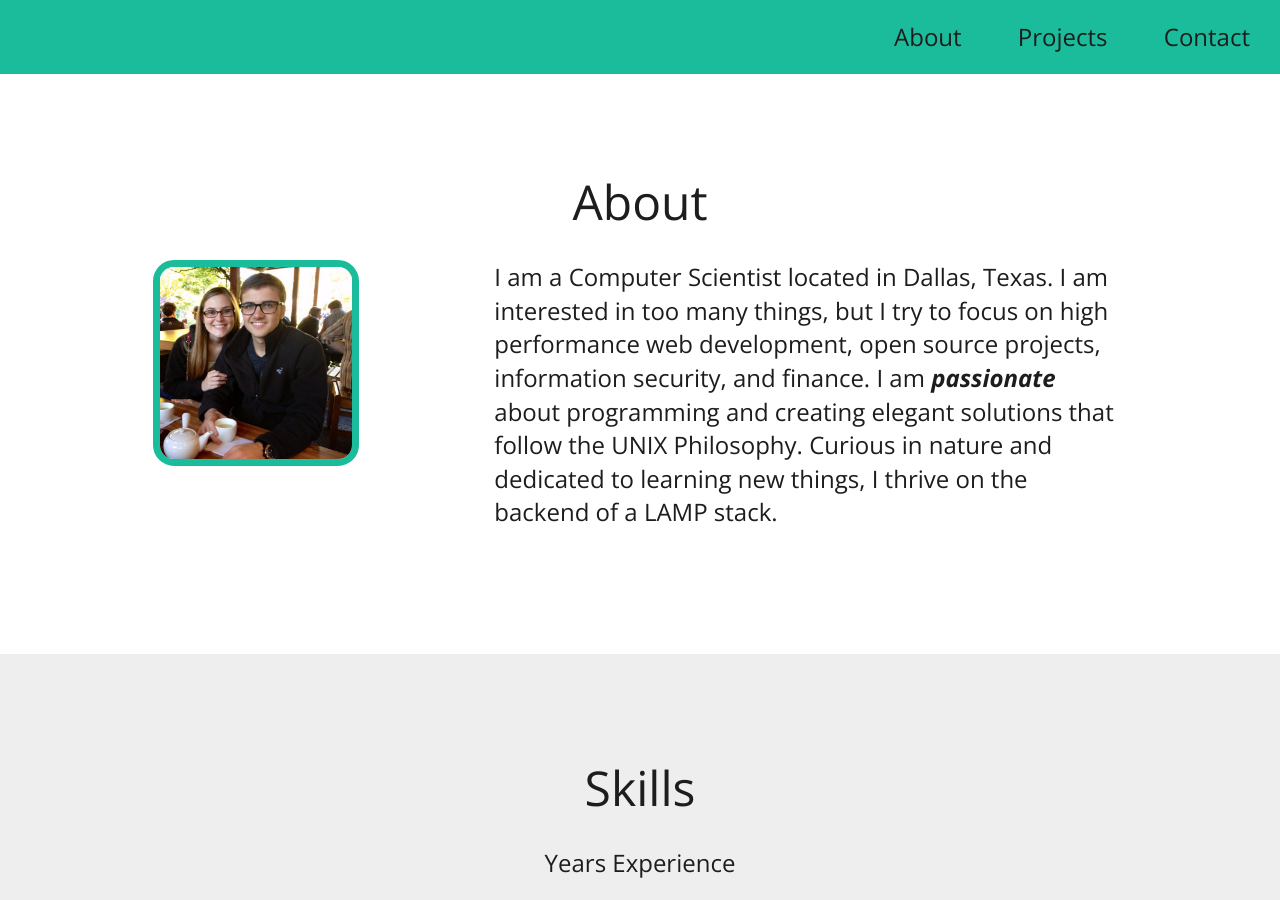
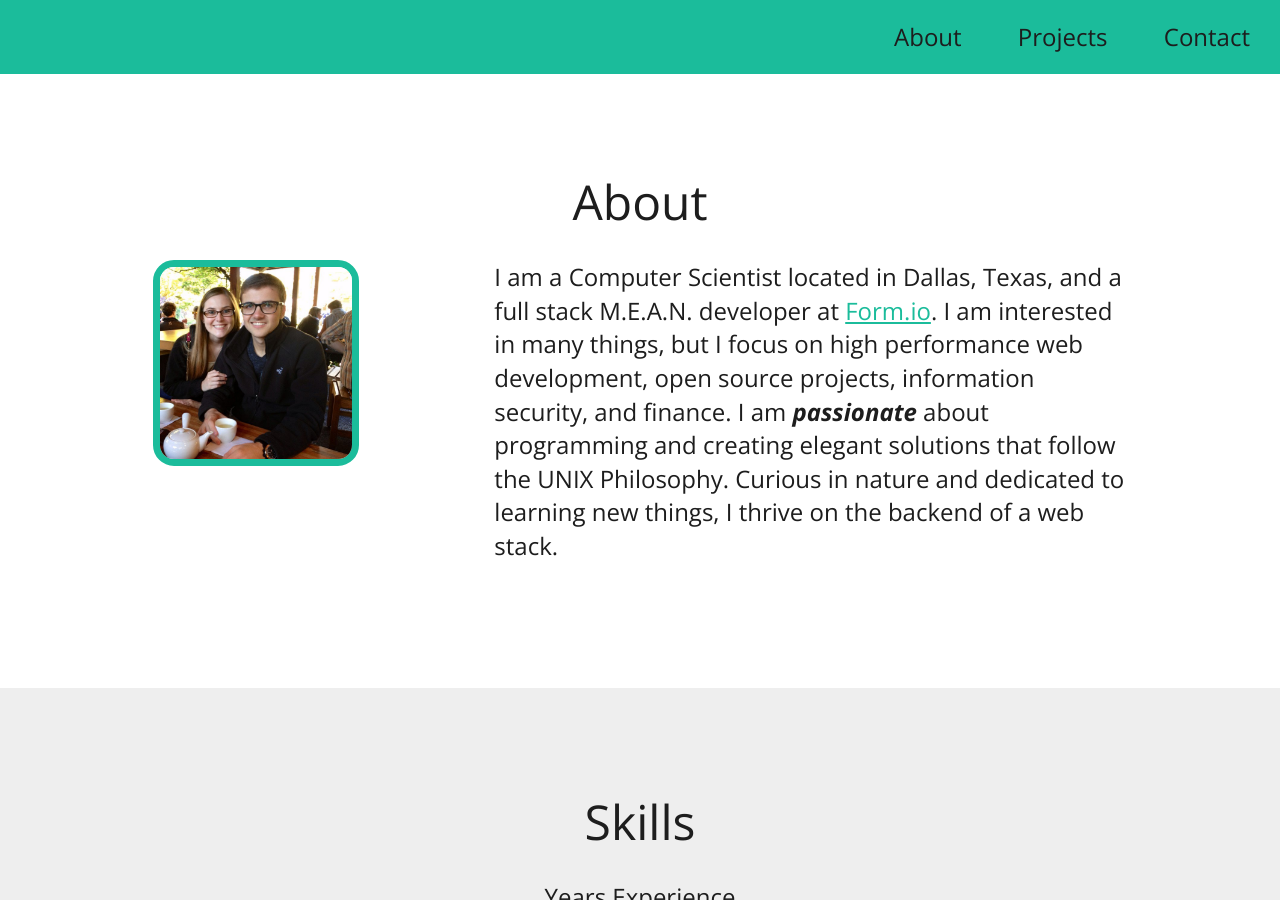
Before and after one commit to zackurben/zackurben.github.io, a Jekyll site: the page built from index.html, in a window 1280 px wide and 900 px high, scrolled down 832 px. Built offline with Jekyll 4.4.1, drawn with Linux system fonts in a browser that asks for light colours.

Commit message:
Updating about content.

```diff
--- a/index.html
+++ b/index.html
@@ -10,10 +10,11 @@ layout: default
             <img class="profile" src="/img/zack.jpeg">
         </div>
         <div class="off-1 col-8">
-            I am a Computer Scientist located in Dallas, Texas. I am interested in too many things, but I try to focus
-            on high performance web development, open source projects, information security, and finance. I am
+            I am a Computer Scientist located in Dallas, Texas, and a full stack M.E.A.N. developer at
+            <a href="https://form.io/">Form.io</a>. I am interested in many things, but I focus on high performance web
+            development, open source projects, information security, and finance. I am
             <em><strong>passionate</strong></em> about programming and creating elegant solutions that follow the UNIX
-            Philosophy. Curious in nature and dedicated to learning new things, I thrive on the backend of a LAMP stack.
+            Philosophy. Curious in nature and dedicated to learning new things, I thrive on the backend of a web stack.
         </div>
     </div>
 </div>
```
